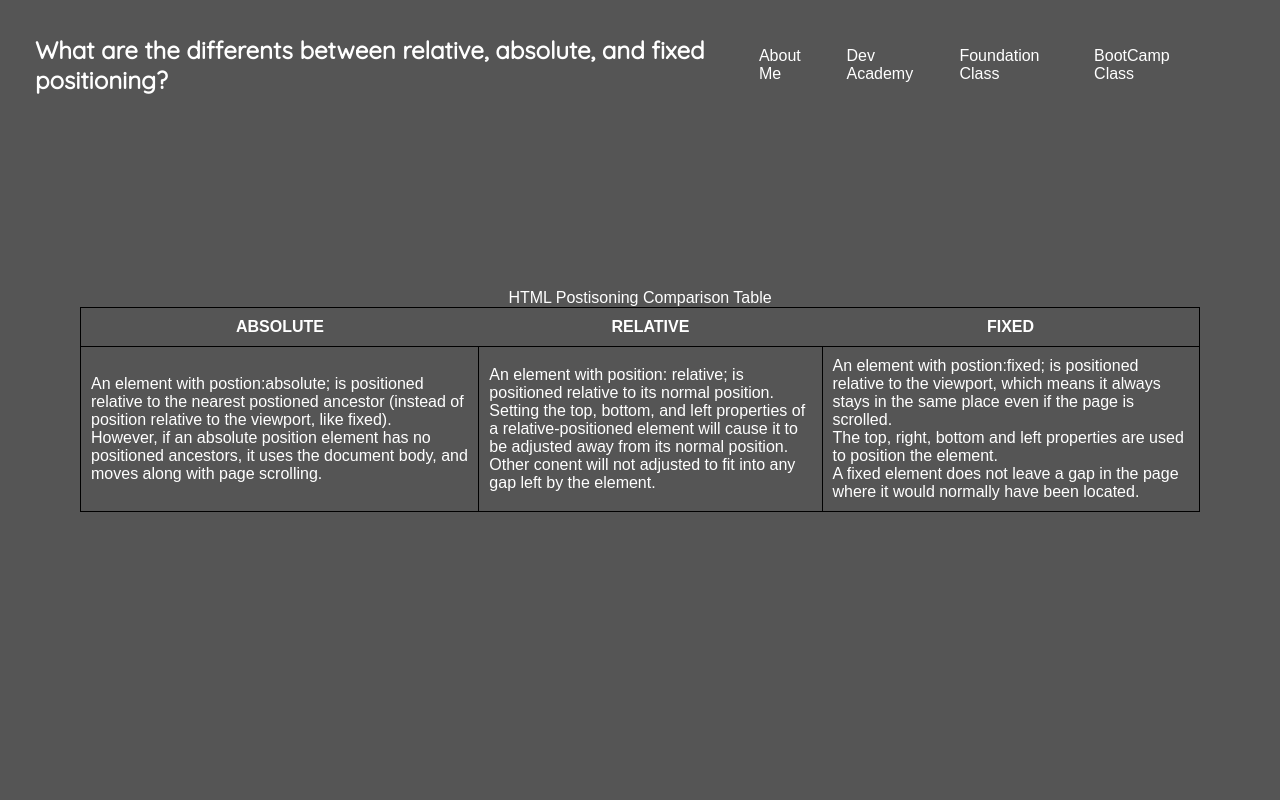
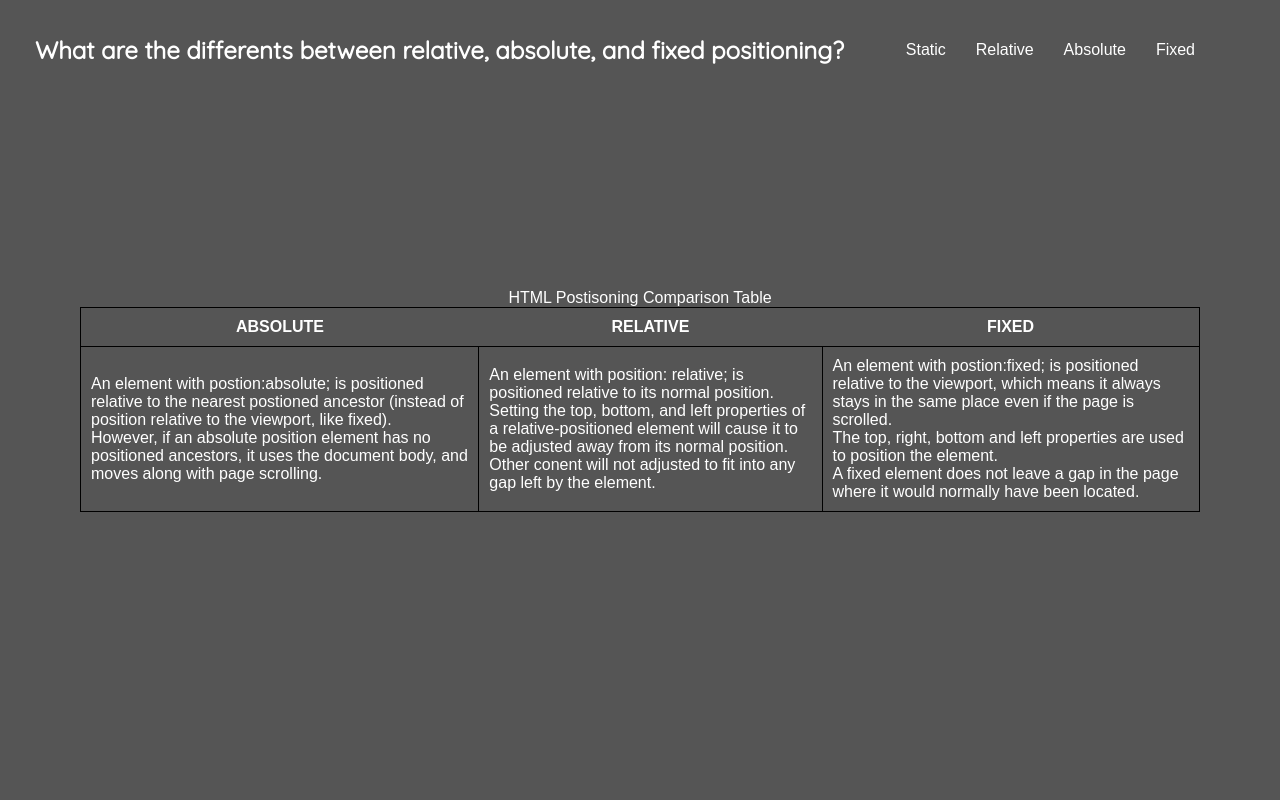
Before and after one commit to philip-lim/philip-lim.github.io, a plain HTML site: page blog/sprint2-technical.html in a window 1280 px wide. Shown: the top 800 px of the page. Drawn offline with Linux system fonts and the light colour scheme.

Commit message:
update broken link in sprint2-technical

```diff
--- a/blog/sprint2-technical.html
+++ b/blog/sprint2-technical.html
@@ -14,11 +14,11 @@
     <h2>What are the differents between relative, absolute, and fixed positioning?</h2>
 
       <nav>
-        <li><a href="#AboutMe">About Me</a></li>
-        <li><a href="#DevAcademy">Dev Academy</a></li>
+        <li><a href="#Static">Static</a></li>
+        <li><a href="#Relative">Relative</a></li>
 
-        <li><a href="#FoundationClass">Foundation Class</a></li>
-        <li><a href="#BootCampClass">BootCamp Class</a></li>
+        <li><a href="#Absolute">Absolute</a></li>
+        <li><a href="#Fixed">Fixed</a></li>
 
       </nav>
   </header>
@@ -66,19 +66,24 @@
 
 <h1>Let's Explore Together</h1>
 
+<section id="Static">
 <h3>In the beginning there are 2 retangular boxes and they are good!</h3>
 <p>Let's define some HTML structure. If we create 2 retangular boxes, and made them 100px for both height and weight. <br>
 Let one of them be position:static with background color lightskyblue, and the other retangular with background color orange but without declare any position. <br>
 The orange box will appear on top of the lightskyblue box, just like shown in the picture 1. <br>
 <img src="../images/S2T/StaticResult.jpg"><br>
 </p>
+</section>
 
+<section id="Relative">
 <h3>Position:Relative</h3>
 <p>However, if we give the orange box with position:relative, and 100px from top relative to its old position and 100px from left. <br>
 Now we can move the element. The orange box is now moved 100px to bottom & right, relative to its normal position. <br>
 <img src="../images/S2T/RelativeResult.jpg"><br>
 </p>
+</section>
 
+<section id="Absolute">
 <h3>Position:Absolute</h3>
 <p>In position:relative, the element is positioned relative to itself. However, an absolute positioned element is relative to its parent. <br>
 If you put both of them in a container, div class="container", and both boxes are position:absolute, you will only see one box on top of the other. <br>
@@ -90,7 +95,9 @@ Since the absolute positioned element are relative to its parent, if you put the
 will be 5px away from the top right position of container. <br>
 <img src="../images/S2T/AbsoluteResult2.jpg"><br>
 </p>
+</section>
 
+<section id="Fixed">
 <h3>Position:Fixed</h3>
 <p>Like position:absolute, fixed positioned elements are also remove from the normal document flow. The real differences are only 2: <br>
 </p>
@@ -98,7 +105,7 @@ will be 5px away from the top right position of container. <br>
   <li>They are <strong>only relative to the html document,</strong> not any other parents.</li>
   <li>They are <strong>not affected by scrolling</strong>.</li>
 </div>
-
+</section>
 
 
 </section>
```
Also changed, not shown: blog/sprint3-cultural.html (added), blog/sprint3-technical.html (added), 1 other file.
